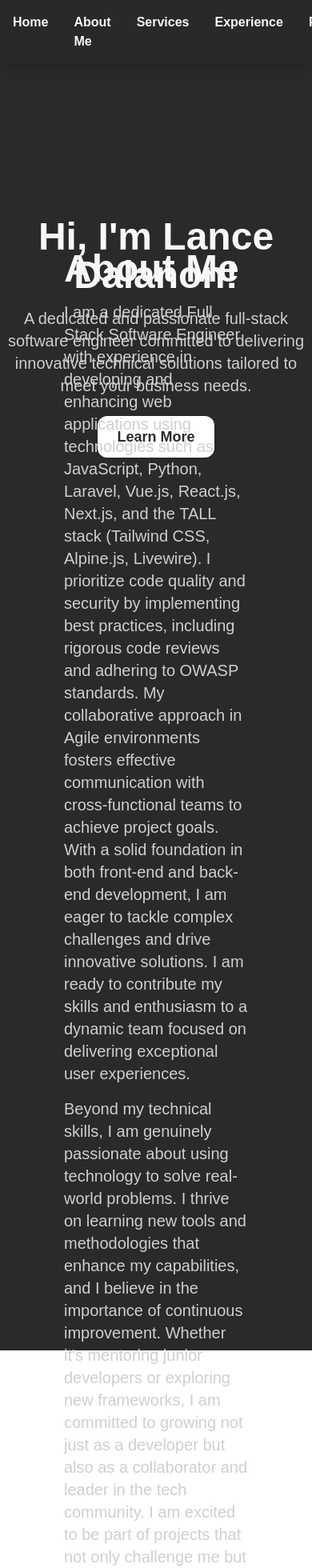
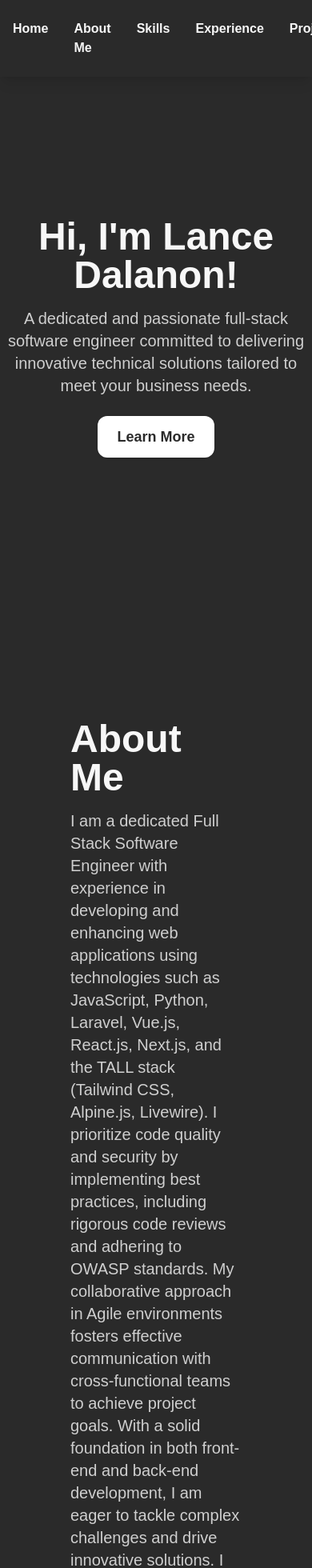
Before and after one commit to lancedalanon/my-portfolio, a Next.js app: page / in a window 390 px wide. Shown: the top 1960 px of the page at 80% size. Built offline with nearby package versions, Linux system fonts and the light colour scheme.

Commit message:
Adjust home sections into components

```diff
--- a/app/layout.tsx
+++ b/app/layout.tsx
@@ -14,8 +14,8 @@ const geistMono = localFont({
 });
 
 export const metadata: Metadata = {
-  title: "Create Next App",
-  description: "Generated by create next app",
+  title: "Lance Dalanon",
+  description: "A personal portfolio created by Lance Orville R. Dalanon.",
 };
 
 export default function RootLayout({
--- a/app/page.tsx
+++ b/app/page.tsx
@@ -1,55 +1,20 @@
 "use client"
 import type { NextPage } from 'next';
 import Navbar from '@/components/Navbar';
-import Button from '@/components/Button';
-import Image from 'next/image'
+import HomeSection from '@/components/home/HomeSection';
+import AboutMeSection from '@/components/home/AboutMeSection';
 
 const Home: NextPage = () => {
   return (<>
       <Navbar />
       <main>
         <article>
-          <section id="home" className="h-screen bg-custom-800 flex flex-col items-center justify-center text-center">
-            <h1 className="text-5xl font-bold text-custom-100">
-              Hi, I'm Lance Dalanon!
-            </h1>
-            <p className="text-xl text-custom-300 mt-4 max-w-2xl">
-              A dedicated and passionate full-stack software engineer committed
-              to delivering innovative technical solutions tailored to meet your business needs.
-            </p>
-            <Button className="mt-6" onClick={() => alert("Button clicked!")}>
-              Learn More
-            </Button>
-          </section>
-          <section id="about" className="h-screen bg-custom-800 flex flex-col items-center justify-center text-center px-20">
-            <div className="grid grid-cols-1 md:grid-cols-2 gap-8">
-              <div className="text-left">
-                <h2 className="text-5xl font-bold text-custom-100 mb-4">
-                  About Me
-                </h2>
-                <p className="text-xl text-custom-300 mb-4">
-                  I am a dedicated Full Stack Software Engineer with experience in developing and
-                  enhancing web applications using technologies such as JavaScript, Python, Laravel,
-                  Vue.js, React.js, Next.js, and the TALL stack (Tailwind CSS, Alpine.js, Livewire).
-                  I prioritize code quality and security by implementing best practices, including rigorous
-                  code reviews and adhering to OWASP standards. My collaborative approach in Agile environments
-                  fosters effective communication with cross-functional teams to achieve project goals.
-                  With a solid foundation in both front-end and back-end development, I am eager to tackle
-                  complex challenges and drive innovative solutions. I am ready to contribute my skills and
-                  enthusiasm to a dynamic team focused on delivering exceptional user experiences.
-                </p>
-                <p className="text-xl text-custom-300">
-                  Beyond my technical skills, I am genuinely passionate about using technology to solve real-world problems.
-                  I thrive on learning new tools and methodologies that enhance my capabilities, and I believe in the
-                  importance of continuous improvement. Whether it's mentoring junior developers or exploring new frameworks,
-                  I am committed to growing not just as a developer but also as a collaborator and leader in the tech community.
-                  I am excited to be part of projects that not only challenge me but also have a meaningful impact on users’ lives.
-                </p>
-              </div>
-              <div className="flex items-center justify-center">
-                <Image src={`/images/lance_dalanon.JPG`} alt={`Lance Dalanon`} width="480" height="480" className="rounded-xl shadow-lg"/>
-              </div>
-            </div>
+          <HomeSection />
+          <AboutMeSection />
+          <section id="skills" className="bg-custom-800 flex flex-col items-center justify-center text-center px-20 py-5">
+            <h2 className="text-5xl font-bold text-custom-100 mb-4">
+              Skills
+            </h2>
           </section>
         </article>
       </main>
--- a/components/Navbar.tsx
+++ b/components/Navbar.tsx
@@ -2,9 +2,45 @@
 import { useState, useEffect } from "react";
 
 const Navbar: React.FC = () => {
+  const [visible, setVisible] = useState(true);
+  const [lastScrollY, setLastScrollY] = useState(0);
+
+  const controlNavbar = () => {
+    if (typeof window !== "undefined") {
+      // Get the current scroll position
+      const currentScrollY = window.scrollY;
+
+      // Check if the user is scrolling down or up
+      if (currentScrollY > lastScrollY) {
+        // User is scrolling down, hide the navbar
+        setVisible(false);
+      } else {
+        // User is scrolling up, show the navbar
+        setVisible(true);
+      }
+
+      // Update last scroll position
+      setLastScrollY(currentScrollY);
+    }
+  };
+
+  useEffect(() => {
+    // Add scroll event listener
+    window.addEventListener("scroll", controlNavbar);
+
+    // Clean up the event listener on component unmount
+    return () => {
+      window.removeEventListener("scroll", controlNavbar);
+    };
+  }, [lastScrollY]);
+
   return (
-    <nav className="bg-custom-800 bg-opacity-80 fixed w-full z-10 shadow-lg">
-      <div className="max-w-7xl mx-auto px-4 py-4 flex justify-between">
+    <nav
+      className={`bg-custom-800 fixed w-full z-10 shadow-lg transition-transform duration-300 ease-in-out ${
+        visible ? "translate-y-0" : "-translate-y-full"
+      }`}
+    >
+      <div className="max-w-7xl mx-auto px-4 py-6 flex justify-between">
         <ul className="flex space-x-8">
           <li>
             <a href="#home" className="text-custom-100 font-bold">
@@ -12,13 +48,13 @@ const Navbar: React.FC = () => {
             </a>
           </li>
           <li>
-            <a href="#about" className="text-custom-100 font-bold">
+            <a href="#about-me" className="text-custom-100 font-bold">
               About Me
             </a>
           </li>
           <li>
-            <a href="#services" className="text-custom-100 font-bold">
-              Services
+            <a href="#skills" className="text-custom-100 font-bold">
+              Skills
             </a>
           </li>
           <li>
--- /dev/null
+++ b/components/home/AboutMeSection.tsx
@@ -0,0 +1,43 @@
+import React from 'react';
+import Image from 'next/image';
+
+const AboutMeSection: React.FC = () => {
+  return (
+    <section id="about-me" className="bg-custom-800 flex flex-col items-center justify-center text-center px-20 py-14">
+      <div className="grid grid-cols-1 md:grid-cols-2 gap-8">
+        <div className="text-left px-2">
+          <h2 className="text-5xl font-bold text-custom-100 mb-4">About Me</h2>
+          <p className="text-xl text-custom-300 mb-4">
+            I am a dedicated Full Stack Software Engineer with experience in developing and
+            enhancing web applications using technologies such as JavaScript, Python, Laravel,
+            Vue.js, React.js, Next.js, and the TALL stack (Tailwind CSS, Alpine.js, Livewire).
+            I prioritize code quality and security by implementing best practices, including rigorous
+            code reviews and adhering to OWASP standards. My collaborative approach in Agile environments
+            fosters effective communication with cross-functional teams to achieve project goals.
+            With a solid foundation in both front-end and back-end development, I am eager to tackle
+            complex challenges and drive innovative solutions. I am ready to contribute my skills and
+            enthusiasm to a dynamic team focused on delivering exceptional user experiences.
+          </p>
+          <p className="text-xl text-custom-300">
+            Beyond my technical skills, I am genuinely passionate about using technology to solve real-world problems.
+            I thrive on learning new tools and methodologies that enhance my capabilities, and I believe in the
+            importance of continuous improvement. Whether it's mentoring junior developers or exploring new frameworks,
+            I am committed to growing not just as a developer but also as a collaborator and leader in the tech community.
+            I am excited to be part of projects that not only challenge me but also have a meaningful impact on users’ lives.
+          </p>
+        </div>
+        <div className="flex items-center justify-center">
+          <Image
+            src={`/images/lance_dalanon.JPG`}
+            alt={`Lance Dalanon`}
+            width="480"
+            height="480"
+            className="rounded-xl shadow-lg"
+          />
+        </div>
+      </div>
+    </section>
+  );
+};
+
+export default AboutMeSection;
--- /dev/null
+++ b/components/home/HomeSection.tsx
@@ -0,0 +1,20 @@
+import React from 'react';
+
+const HomeSection: React.FC = () => {
+  return (
+    <section id="home" className="h-screen bg-custom-800 flex flex-col items-center justify-center text-center">
+      <h1 className="text-5xl font-bold text-custom-100">
+        Hi, I'm Lance Dalanon!
+      </h1>
+      <p className="text-xl text-custom-300 mt-4 max-w-2xl">
+        A dedicated and passionate full-stack software engineer committed
+        to delivering innovative technical solutions tailored to meet your business needs.
+      </p>
+      <a className="mt-6 bg-white text-custom-800 font-semibold py-3 px-6 text-lg rounded-xl shadow hover:bg-gray-200 transition-all duration-200" href="#about-me">
+        Learn More
+      </a>
+    </section>
+  );
+};
+
+export default HomeSection;
```
